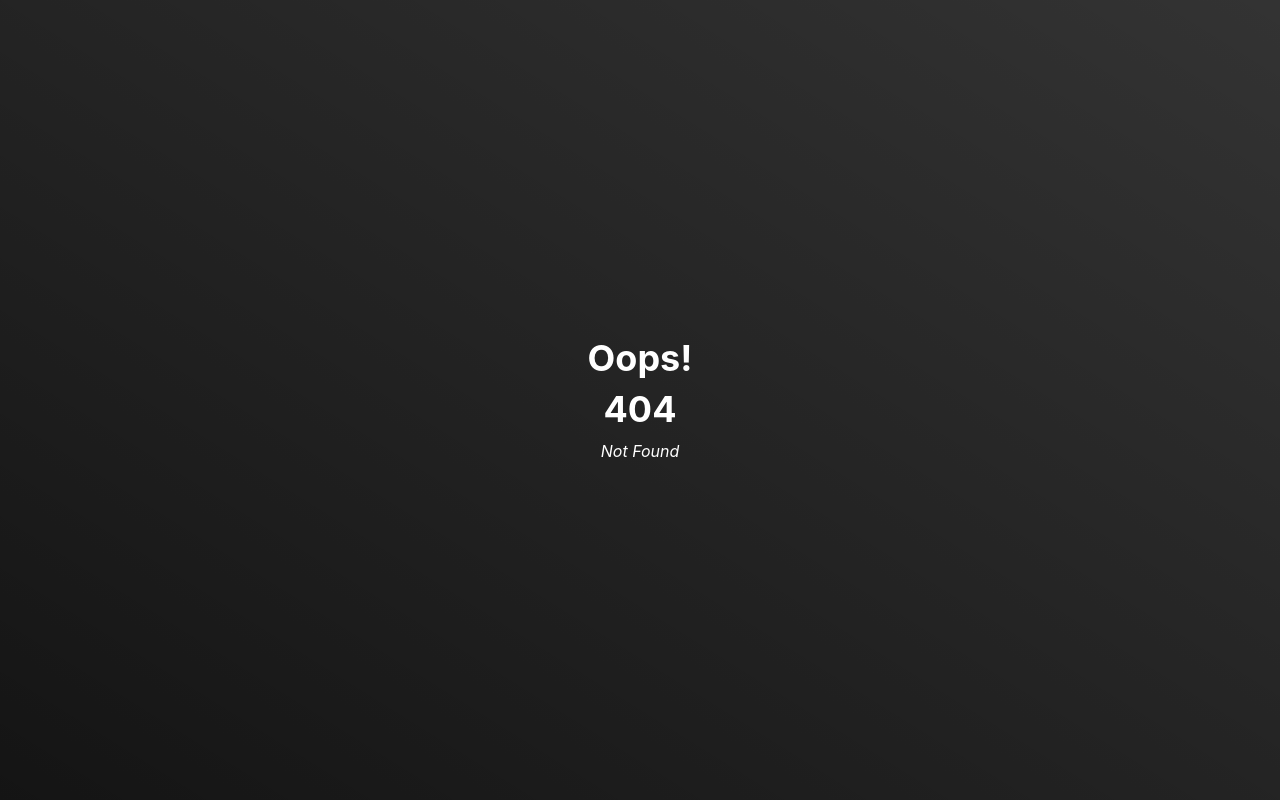
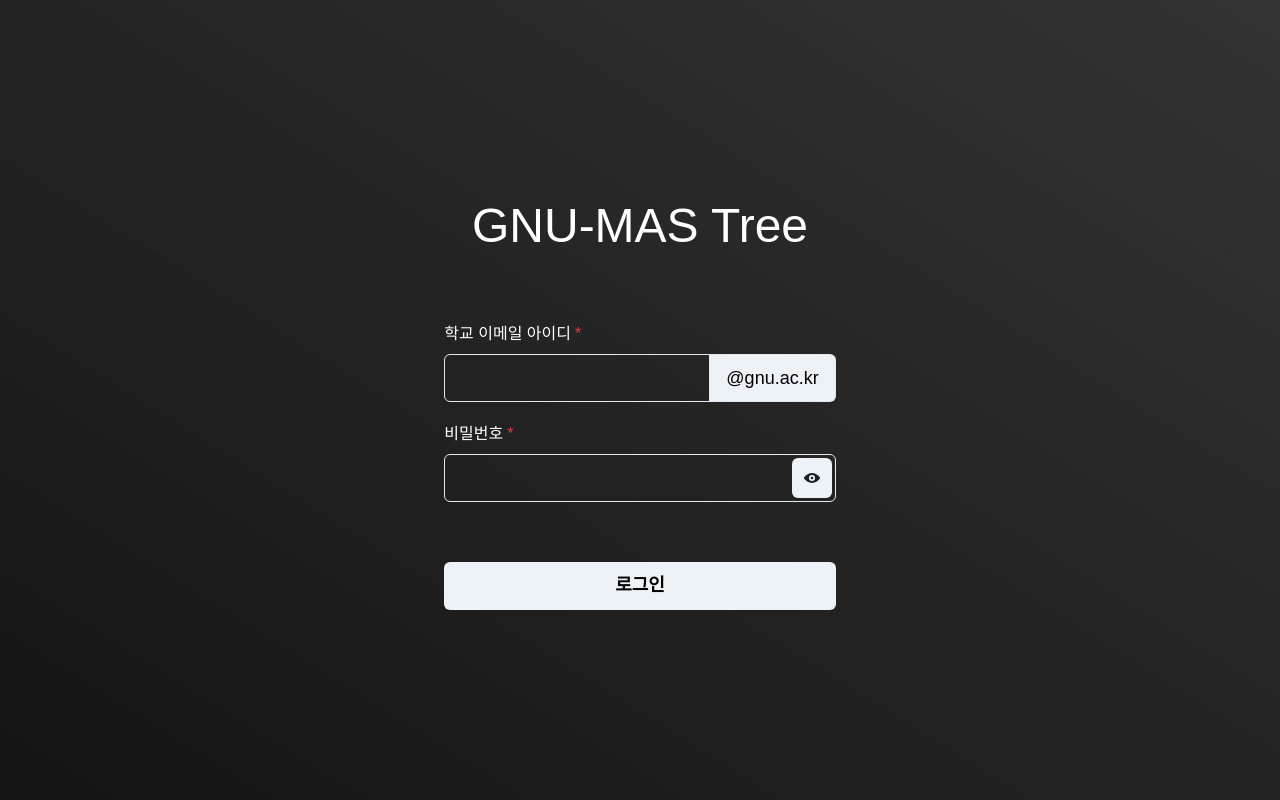
Before and after one commit to Aeri0730/OpenSourceSW, a React (Vite) app: page /signin in a window 1280 px wide. Before the commit this address had no page. Built offline with nearby package versions, Linux system fonts and the light colour scheme; a web font is replaced by a local one.

Commit message:
[FEAT] SignIn page layout Added library - @chakra-ui/icons Added file - SignIn.tsx Modified file - Root.tsx

```diff
--- a/package.json
+++ b/package.json
@@ -10,6 +10,7 @@
     "test": "jest"
   },
   "dependencies": {
+    "@chakra-ui/icons": "^2.0.13",
     "@chakra-ui/react": "^2.4.2",
     "@emotion/react": "^11",
     "@emotion/styled": "^11",
@@ -23,6 +24,7 @@
     "@babel/core": "^7.20.5",
     "@babel/preset-env": "^7.20.2",
     "@babel/preset-typescript": "^7.18.6",
+    "@chakra-ui/system": "^2.3.4",
     "@testing-library/jest-dom": "^5.16.5",
     "@testing-library/react": "^13.4.0",
     "@types/jest": "^29.2.3",
--- a/src/Root.tsx
+++ b/src/Root.tsx
@@ -1,5 +1,6 @@
 import { extendTheme, ChakraProvider } from "@chakra-ui/react"
 import { createBrowserRouter, RouterProvider } from "react-router-dom"
+import SignIn from "./account/SignIn"
 
 import ErrorPage from "./ErrorPage"
 import Fonts from "./Fonts"
@@ -26,6 +27,10 @@ const router = createBrowserRouter([
         errorElement: <ErrorPage />
     },
     {
+        path: "signin",
+        element: <SignIn />
+    },
+    {
         path: "tree/:id",
         element: <TreePage />
     }
--- /dev/null
+++ b/src/account/SignIn.tsx
@@ -0,0 +1,50 @@
+import React, { useState } from "react";
+import { Button, Center, FormControl, FormErrorMessage, FormLabel, Heading, IconButton, Input, InputGroup, InputRightAddon, InputRightElement, Stack, Text } from "@chakra-ui/react"
+import { Form } from "react-router-dom";
+import { ViewIcon, ViewOffIcon } from "@chakra-ui/icons";
+import { useWindowSize } from "../useWindowSize";
+
+const SignIn = () => {
+    const { height } = useWindowSize();
+
+    const [show, setShow] = useState(false);
+    const handleShow = () => setShow(!show);
+
+    const [email, setEmail] = useState("");
+    const [password, setPassword] = useState("");
+
+    const handleEmailInput = (e: React.ChangeEvent<HTMLInputElement>) => setEmail(e.target.value)
+    const handlePasswordInput = (e: React.ChangeEvent<HTMLInputElement>) => setPassword(e.target.value)
+
+    return (
+        <Center h={height} color="white" bgGradient="linear(to-tr, blackAlpha.900, blackAlpha.800)">
+            <Stack textStyle="landing" spacing="10" px="5">
+                <Center>
+                    <Text textStyle="logo" fontSize={["4xl", "5xl"]}>GNU-MAS Tree</Text>
+                </Center>
+                <Form>
+                    <FormControl marginY="5" isRequired={true}>
+                        <FormLabel>학교 이메일 아이디</FormLabel>
+                        <InputGroup size="lg">
+                            <Input type="text" value={email || ""} onChange={handleEmailInput} />
+                            <InputRightAddon color="black" children="@gnu.ac.kr" />
+                        </InputGroup>
+                        <FormErrorMessage>필수항목입니다.</FormErrorMessage>
+                    </FormControl>
+                    <FormControl marginY="5" isRequired={true}>
+                        <FormLabel>비밀번호</FormLabel>
+                        <InputGroup size="lg">
+                            <Input type={show ? "text" : "password"} value={password || ""} onChange={handlePasswordInput} />
+                            <InputRightElement color="black">
+                                <IconButton onClick={handleShow} aria-label="Show password" icon={show ? <ViewOffIcon /> : <ViewIcon />} />
+                            </InputRightElement>
+                        </InputGroup>
+                    </FormControl>
+                </Form>
+                <Button color="black" size="lg" type="submit">로그인</Button>
+            </Stack>
+        </Center>
+    )
+}
+
+export default SignIn
```
Also changed, not shown: .pnp.cjs, 1 other file (tests, documents, lock files or other folders).
